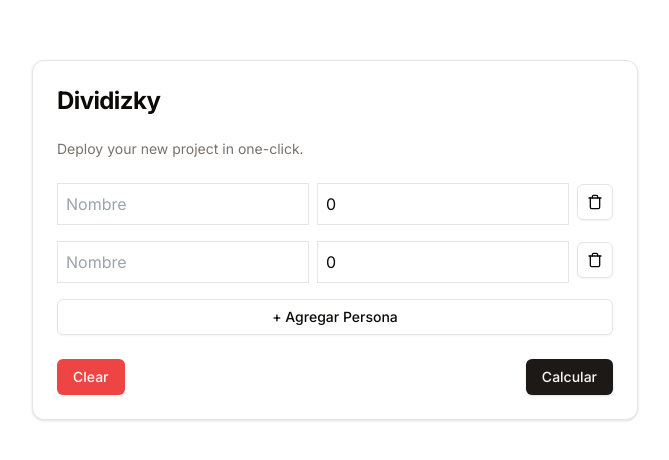
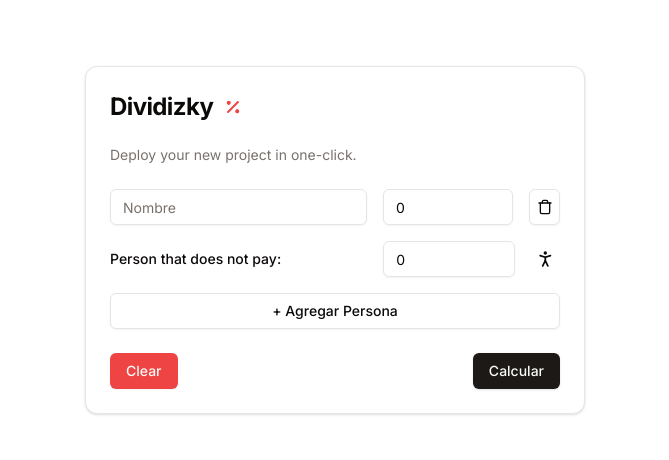
Before and after one commit to elizky/dividizky, a Next.js app: page / in a window 1280 px wide. Shown: the part 160-620 px from the top of the page, without its empty margins (305-974 px from the left). Built offline with nearby package versions, Linux system fonts and the light colour scheme.

Commit message:
feat: :sparkles: works with additionalPeople

```diff
--- a/src/components/Form.tsx
+++ b/src/components/Form.tsx
@@ -1,61 +1,114 @@
-import { emptyForm, FormProps, Person } from '@/lib/utils';
+import { useState, useCallback } from 'react';
+import { emptyForm, FormProps, Person, validateInput, validateTotalPeople } from '@/lib/utils';
 import { Button } from './ui/button';
 import { Card, CardContent, CardDescription, CardFooter, CardHeader, CardTitle } from './ui/card';
-import { Trash } from 'lucide-react';
+import { Divide, PersonStanding, Trash } from 'lucide-react';
+import { Input } from './ui/input';
+import { Label } from './ui/label';
 
 export default function Form({ people, setPeople, calculate }: FormProps) {
-  const handleAddPerson = () => {
+  const [additionalPeople, setAdditionalPeople] = useState<number>(0);
+  const [errors, setErrors] = useState<string[]>([]);
+
+  const handleAddPerson = useCallback(() => {
+    if (validateInput(people)) {
       setPeople([...people, { name: '', expense: 0 }]);
-  };
+      setErrors([]);
+    } else {
+      setErrors(['Please fill all the fields before adding a person']);
+    }
+  }, [people, setPeople]);
 
-  const handleRemovePerson = (index: number) => {
-    if (people.length > 2) {
+  const handleRemovePerson = useCallback(
+    (index: number) => {
+      if (people.length > 2 || additionalPeople > 1) {
         const newPeople = people.filter((_, i) => i !== index);
         setPeople(newPeople);
       }
-  };
+    },
+    [people, additionalPeople, setPeople]
+  );
 
-  const handleRemoveAll = () => {
+  const handleRemoveAll = useCallback(() => {
     setPeople(emptyForm);
-  };
+  }, [setPeople]);
 
-  const handleChange = (index: number, field: keyof Person, value: string | number) => {
+  const handleChange = useCallback(
+    (index: number, field: keyof Person, value: string | number) => {
       const newPeople = [...people];
       newPeople[index] = {
         ...newPeople[index],
         [field]: value,
       };
       setPeople(newPeople);
-  };
+      setErrors([]);
+    },
+    [people, setPeople]
+  );
+
+  const handleAdditionalPeopleChange = useCallback((value: string | number) => {
+    setAdditionalPeople(Number(value));
+  }, []);
+
+  const handleCalculate = useCallback(() => {
+    const totalPeople = people.length + additionalPeople;
+
+    if (validateInput(people) && validateTotalPeople(totalPeople)) {
+      calculate(additionalPeople);
+      setErrors([]);
+    } else {
+      setErrors([
+        'Por favor, asegúrese de que haya al menos una persona que haya pagado y un total de al menos dos personas.',
+      ]);
+    }
+  }, [people, additionalPeople, calculate]);
 
   return (
-    <Card>
+    <Card className='w-[500px]'>
       <CardHeader>
-        <CardTitle className='text-2xl font-bold mb-4'>Dividizky</CardTitle>
+        <div className='flex items-center justify-start gap-2 mb-4'>
+          <CardTitle className='text-2xl font-bold '>Dividizky</CardTitle>
+          <Divide className='h-6 w-6 -rotate-45 text-destructive' />
+        </div>
         <CardDescription>Deploy your new project in one-click.</CardDescription>
       </CardHeader>
       <CardContent className='space-y-4'>
         {people.map((person, index) => (
-          <div key={index}>
-            <input
+          <div key={index} className='flex gap-4'>
+            <Input
               type='text'
               placeholder='Nombre'
               value={person.name}
               onChange={(e) => handleChange(index, 'name', e.target.value)}
-              className='border p-2 mr-2'
+              className='w-2/3'
             />
-            <input
-              type='number'
+            <Input
+              type='tel'
               placeholder='Gasto'
               value={person.expense}
               onChange={(e) => handleChange(index, 'expense', parseFloat(e.target.value))}
-              className='border p-2 mr-2'
+              className='w-1/3'
             />
             <Button variant='outline' size='icon' onClick={() => handleRemovePerson(index)}>
               <Trash className='h-4 w-4' />
             </Button>
           </div>
         ))}
+        {errors.map((error, i) => (
+          <span key={i} className='text-red-500 text-xs px-1'>
+            {error}
+          </span>
+        ))}
+        <div className='flex items-center justify-between gap-4'>
+          <Label className='w-2/3'>Person that does not pay:</Label>
+          <Input
+            type='tel'
+            value={additionalPeople}
+            onChange={(e) => handleAdditionalPeopleChange(parseInt(e.target.value))}
+            className='w-1/3'
+          />
+          <PersonStanding className='mx-1 h-6 w-6' />
+        </div>
         <Button onClick={handleAddPerson} variant='outline' className='w-full mt-12'>
           + Agregar Persona
         </Button>
@@ -64,7 +117,7 @@ export default function Form({ people, setPeople, calculate }: FormProps) {
         <Button variant='destructive' onClick={handleRemoveAll}>
           Clear
         </Button>
-        <Button onClick={calculate}>Calcular</Button>
+        <Button onClick={handleCalculate}>Calcular</Button>
       </CardFooter>
     </Card>
   );
--- a/src/components/Home.tsx
+++ b/src/components/Home.tsx
@@ -1,6 +1,6 @@
 'use client';
-import { useState } from 'react';
-import Form from './Form';
+import { useState, useCallback } from 'react';
+import FormComponent from './Form';
 import Results from './Result';
 import { calculateExpenses, emptyForm, ExpenseResult, Person } from '@/lib/utils';
 
@@ -8,18 +8,20 @@ export default function HomeComponent() {
   const [people, setPeople] = useState<Person[]>(emptyForm);
   const [result, setResult] = useState<ExpenseResult | null>(null);
 
-  const calculate = () => {
-    const expenseResult = calculateExpenses(people);
-    console.log('Expense Result:', expenseResult);
-    setResult(expenseResult);
-  };
+  const calculate = useCallback(
+    (additionalPeople: number) => {
+      const expenseResult = calculateExpenses(people, additionalPeople);
+      setResult(expenseResult);
+    },
+    [people]
+  );
 
   return (
     <main className='flex min-h-screen flex-col items-center justify-center p-24'>
       {result ? (
         <Results result={result} setResult={setResult} />
       ) : (
-        <Form people={people} setPeople={setPeople} calculate={calculate} />
+        <FormComponent people={people} setPeople={setPeople} calculate={calculate} />
       )}
     </main>
   );
--- /dev/null
+++ b/src/components/ui/input.tsx
@@ -0,0 +1,25 @@
+import * as React from "react"
+
+import { cn } from "@/lib/utils"
+
+export interface InputProps
+  extends React.InputHTMLAttributes<HTMLInputElement> {}
+
+const Input = React.forwardRef<HTMLInputElement, InputProps>(
+  ({ className, type, ...props }, ref) => {
+    return (
+      <input
+        type={type}
+        className={cn(
+          "flex h-9 w-full rounded-md border border-input bg-transparent px-3 py-1 text-sm shadow-sm transition-colors file:border-0 file:bg-transparent file:text-sm file:font-medium placeholder:text-muted-foreground focus-visible:outline-none focus-visible:ring-1 focus-visible:ring-ring disabled:cursor-not-allowed disabled:opacity-50",
+          className
+        )}
+        ref={ref}
+        {...props}
+      />
+    )
+  }
+)
+Input.displayName = "Input"
+
+export { Input }
--- a/src/lib/utils.ts
+++ b/src/lib/utils.ts
@@ -5,6 +5,7 @@ export function cn(...inputs: ClassValue[]) {
   return twMerge(clsx(inputs));
 }
 
+// INTERFACES
 export interface Person {
   name: string;
   expense: number;
@@ -32,7 +33,7 @@ export interface ExpenseResult {
 export interface FormProps {
   people: Person[];
   setPeople: (people: Person[]) => void;
-  calculate: () => void;
+  calculate: (number: number) => void;
 }
 
 export interface ResultProps {
@@ -40,11 +41,11 @@ export interface ResultProps {
   setResult: (arg0: any) => void;
 }
 
-export const emptyForm = [
-  { name: '', expense: 0 },
-  { name: '', expense: 0 },
-];
+// CONSTS
 
+export const emptyForm = [{ name: '', expense: 0 }];
+
+// LOGIC BUSINESS
 // ✅
 export function calculateTotalExpense(people: Person[]): number {
   return people.reduce((total, person) => total + person.expense, 0);
@@ -97,11 +98,15 @@ export function assignPayments(balances: Balance[]): Payment[] {
   return payments;
 }
 
-export function calculateExpenses(people: Person[]): ExpenseResult {
+// ✅
+export function calculateExpenses(people: Person[], additionalPeople: number): ExpenseResult {
   const totalExpense = calculateTotalExpense(people);
-  const numberOfPeople = people.length;
+  const numberOfPeople = people.length + additionalPeople;
   const perPersonExpense = calculatePerPersonExpense(totalExpense, numberOfPeople);
-  const balances = calculateBalances(people, perPersonExpense);
+
+  const allPeople = [...people, ...Array(additionalPeople).fill({ name: 'Anónimo', expense: 0 })];
+
+  const balances = calculateBalances(allPeople, perPersonExpense);
   const payments = assignPayments(balances);
 
   return {
@@ -113,6 +118,7 @@ export function calculateExpenses(people: Person[]): ExpenseResult {
   };
 }
 
+// UI UTILS
 export const formattedAmount = (amount: number) => {
   return new Intl.NumberFormat('es-AR', {
     style: 'currency',
@@ -121,4 +127,34 @@ export const formattedAmount = (amount: number) => {
   }).format(amount);
 };
 
+export const maskAmount = (value: string) => {
+  const cleanedValue = value.replace(/[^\d.]/g, '');
+  if (!cleanedValue) return '';
+  const [integerPart, decimalPart] = cleanedValue.split('.');
+  const formattedIntegerPart =
+    integerPart === '0'
+      ? '0'
+      : integerPart.replace(/^0+/, '').replace(/\B(?=(\d{3})+(?!\d))/g, ',');
+
+  let formattedValue = formattedIntegerPart;
+
+  if (decimalPart !== undefined) {
+    formattedValue += `.${decimalPart}`;
+  }
+
+  formattedValue = `$${formattedValue}`;
+
+  return formattedValue;
+};
+
 export const toCapitalize = (str: string) => str[0].toUpperCase() + str.slice(1);
+
+// FORM VALIDATIOS
+
+export const validateInput = (people: Person[]): boolean => {
+  return people.every((person) => person.name.trim() !== '' && person.expense !== 0);
+};
+
+export const validateTotalPeople = (totalPeople: number): boolean => {
+  return totalPeople > 1;
+};
```
Also changed, not shown: src/components/ui/form.tsx (deleted, +0 -178 lines). Lines whose indentation alone changed are shown as unchanged.
